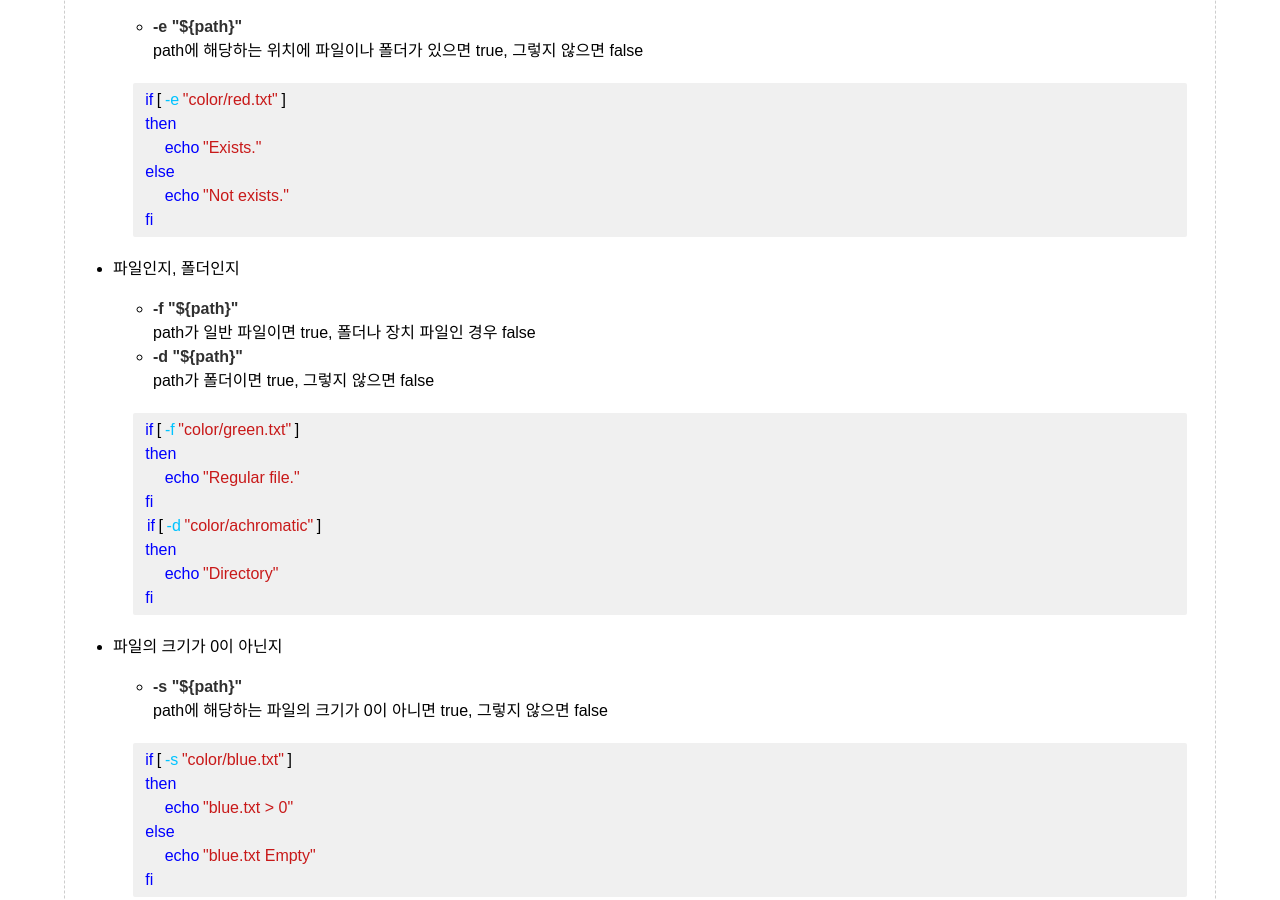
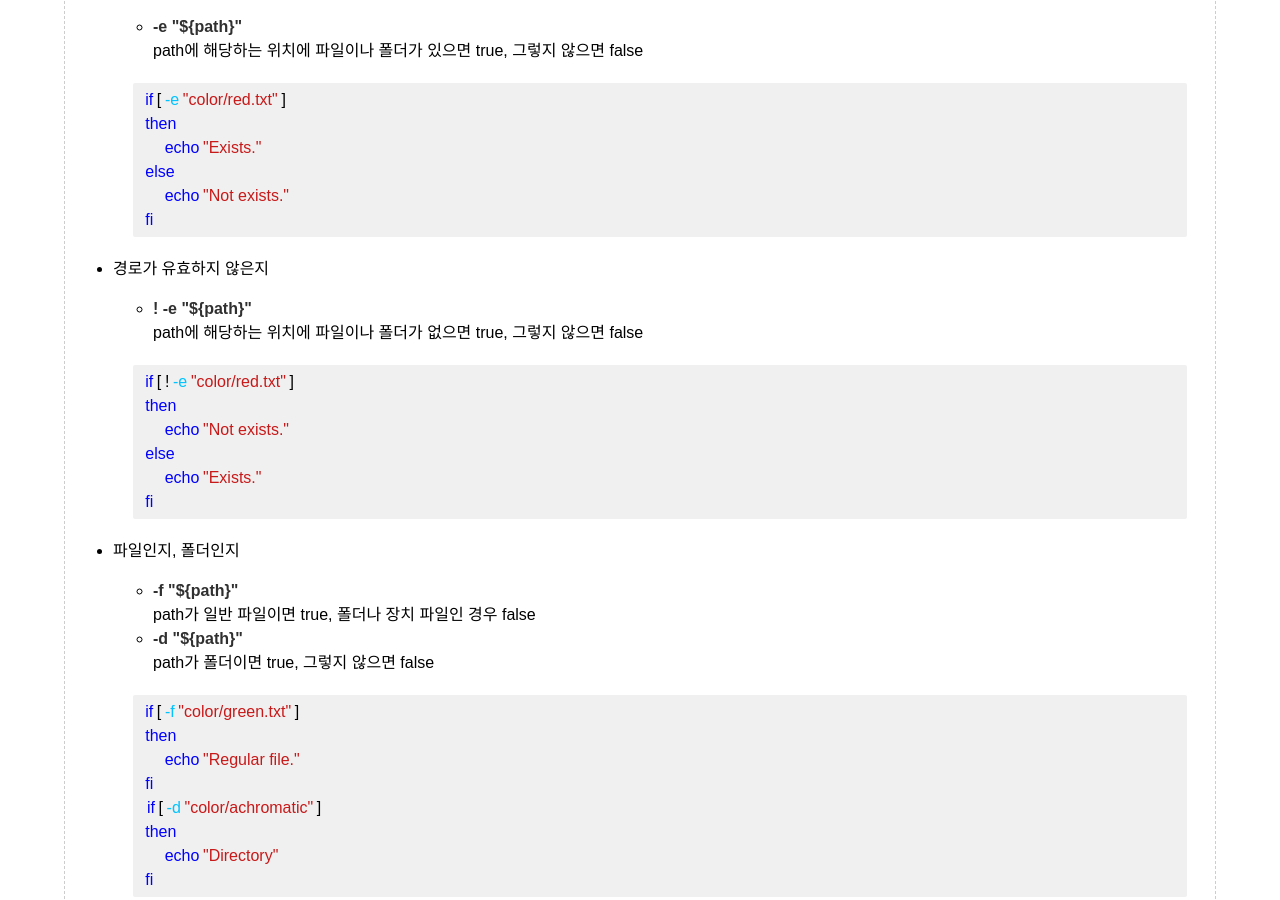
Before and after one commit to HgO-git/hgo-git.github.io, a Jekyll site: the page built from _posts/Shell/2020-07-04-21-45-shell-use-2-conditional-statement.md, in a window 1280 px wide and 900 px high, scrolled down 2031 px. Built offline with Jekyll 4.4.1, drawn with Linux system fonts in a browser that asks for light colours.

Commit message:
[fix/post] 파일 없는 지 확인하는 부분 추가

```diff
--- a/_posts/Shell/2020-07-04-21-45-shell-use-2-conditional-statement.md
+++ b/_posts/Shell/2020-07-04-21-45-shell-use-2-conditional-statement.md
@@ -96,6 +96,19 @@ ENDLOCAL
         echo "Exists."
     else
         echo "Not exists."
+    fi
+    ~~~
+
+- 경로가 유효하지 않은지
+    - **! -e \"${path}\"**
+    path에 해당하는 위치에 파일이나 폴더가 없으면 true, 그렇지 않으면 false
+
+    ~~~sh
+    if [ ! -e "color/red.txt" ]
+    then
+        echo "Not exists."
+    else
+        echo "Exists."
     fi
     ~~~
 
```
